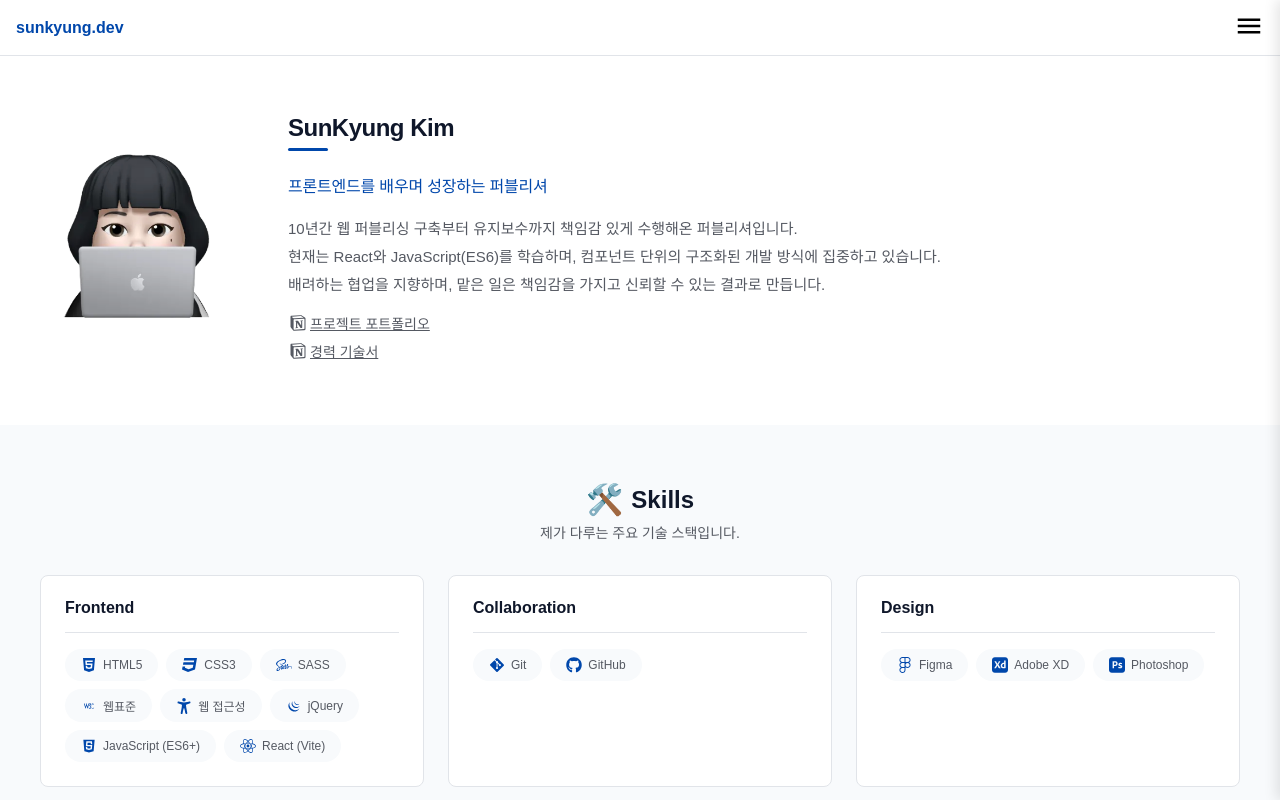
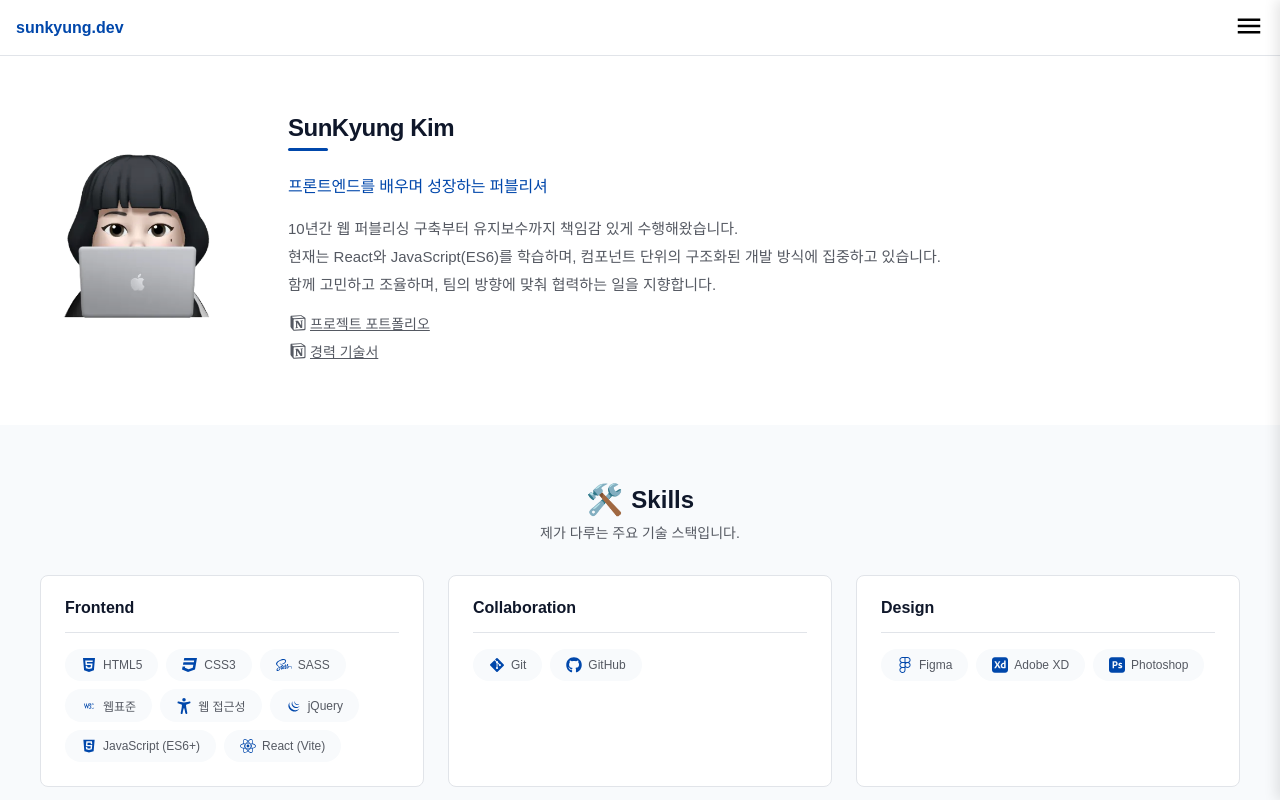
Before and after one commit to sunkyung-k/sk-portfolio-react, a React (Vite) app: page / in a window 1280 px wide. Shown: the top 800 px of the page. Built offline with nearby package versions, Linux system fonts and the light colour scheme; a web font is replaced by a local one.

Commit message:
Fix : intro 문구 수정

```diff
--- a/src/sections/Intro.jsx
+++ b/src/sections/Intro.jsx
@@ -14,17 +14,12 @@ function Intro() {
         <h2 className={styles.name}>SunKyung Kim</h2>
         <p className={styles.role}>프론트엔드를 배우며 성장하는 퍼블리셔</p>
         <div className={styles.desc}>
-          <p>
-            10년간 웹 퍼블리싱 구축부터 유지보수까지 책임감 있게 수행해온 퍼블리셔입니다.
-          </p>
+          <p>10년간 웹 퍼블리싱 구축부터 유지보수까지 책임감 있게 수행해왔습니다.</p>
           <p>
             현재는 React와 JavaScript(ES6)를 학습하며, 컴포넌트 단위의 구조화된 개발
             방식에 집중하고 있습니다.
           </p>
-          <p>
-            배려하는 협업을 지향하며, 맡은 일은 책임감을 가지고 신뢰할 수 있는 결과로
-            만듭니다.
-          </p>
+          <p>함께 고민하고 조율하며, 팀의 방향에 맞춰 협력하는 일을 지향합니다.</p>
         </div>
 
         <ul className={styles.list}>
```
